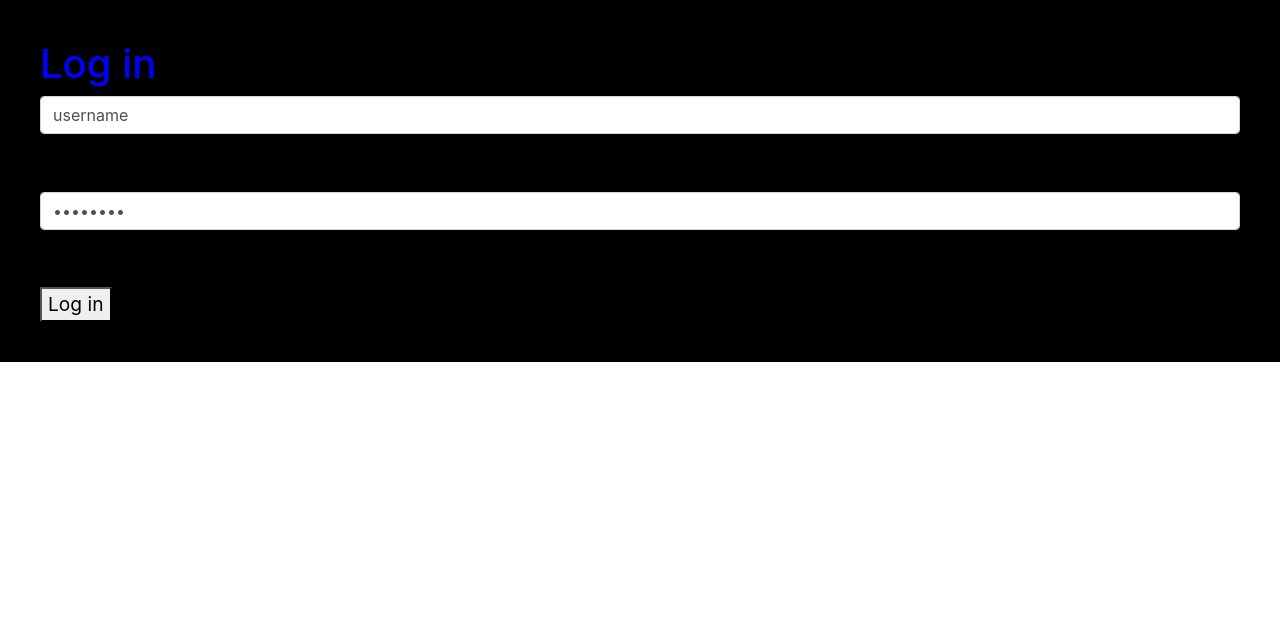
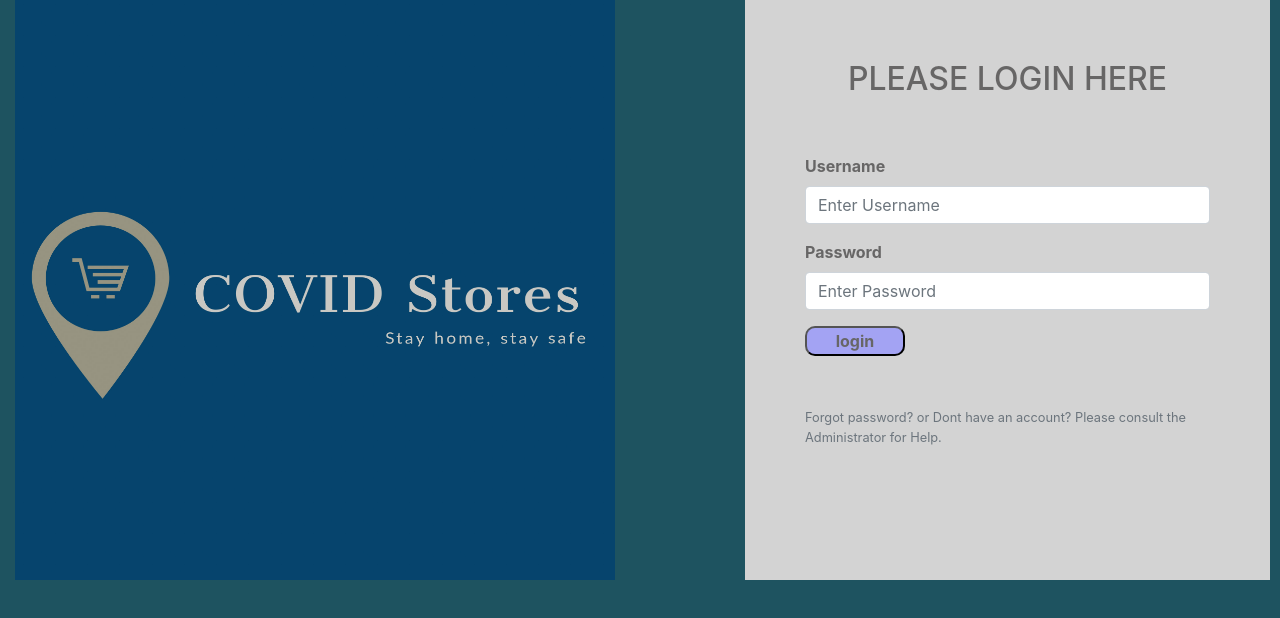
Before and after one commit to patricia-aringo/Covid-stores, a website: page views/login.html in a window 1280 px wide. Drawn offline with nearby package versions, Linux system fonts and the light colour scheme; files that its build step writes are made by us from their sources.

```diff
--- a/package.json
+++ b/package.json
@@ -18,6 +18,7 @@
   },
   "homepage": "https://github.com/patricia-aringo/Covid-stores#readme",
   "dependencies": {
+    "body-parser": "^1.19.0",
     "express": "^4.17.1",
     "nodemon": "^2.0.4",
     "path": "^0.12.7",
--- a/public/css/styles.css
+++ b/public/css/styles.css
@@ -1,6 +1,38 @@
-.sales{
-    background-color:black;
-    padding: 40px;
-    font-size: larger;
-    color: blue;
+.logo{
+    text-align: center;
+    width: 600px;
+    height: 580px;
 }
+
+#logBody{
+    background-color:rgb(30, 83, 96);
+}
+
+#login{
+    background-color: rgb(211, 211, 211);
+    font-family: inherit;
+    font-weight: bold;
+    padding: 60px;
+    color: rgb(103, 102, 102);
+}
+
+#logHead{
+    text-align: center;
+
+}
+
+#loginButton{
+    color: rgb(103, 102, 102);
+    background-color: rgb(163, 163, 243);
+    width: 100px;
+    height: 30px;
+    border-radius: 10px;
+    font-weight: bold;
+}
+
+
+/* Agent Registration */
+#agentReg{
+    font-weight: bold;
+    padding: 50px;
+}
--- a/routes/mainRoute.js
+++ /dev/null
@@ -1,2 +0,0 @@
-const express = require('express')
-const router = express.Router()
--- a/views/login.html
+++ b/views/login.html
@@ -5,19 +5,45 @@
     <meta name="viewport" content="width=device-width, initial-scale=1.0">
     <title>Log in</title>
     <link rel="stylesheet" href="https://stackpath.bootstrapcdn.com/bootstrap/4.5.0/css/bootstrap.min.css" integrity="sha384-9aIt2nRpC12Uk9gS9baDl411NQApFmC26EwAOH8WgZl5MYYxFfc+NcPb1dKGj7Sk" crossorigin="anonymous">
-    <link rel="stylesheet" href="../public/css/styles.css">
+    <link rel="stylesheet" href="/css/styles.css">
 
 </head>
-<body>
-    <div class="sales">
-        <h1>Log in</h1>
-        <form action="quotes" method="post">
-            <input type="text" class="form-control" value="username"><br></br>
-            <input type="password" class="form-control" name="pasword" value="password" placeholder="show password"><br></br>
-            <!-- <input type="submit" class="form-control" name="login" id="login" value="Log in" > -->
-            <button type="submit">Log in</button>
-         </form>
+<body id="logBody">
+    <div class="container-fluid">
+        <div class="form-row">
+            <div class="col-7">
+                <img src="/images/logo3.jpg" alt="" class="logo">
+            </div>
+            <div class="col-5" id="login">
+                <form action="/" class="login" id="loginForm" method="POST">
+                    <h2 id="logHead">PLEASE LOGIN HERE</h2>
+                    <br><br>
+                    <div class="form-group">
+                      <label for="username">Username</label>
+                      <input type="text" class="form-control" id="username"
+            name="username"
+                placeholder="Enter Username" required>
+                    </div>
+                    <div class="form-group">
+                      <label for="password">Password</label>
+                      <input type="password" class="form-control" id="password"
+            name="password"
+                placeholder="Enter Password" required>
+                    </div>
+                    <input type="submit" id="loginButton" value="login">
+                    <br><br><br>
+                    <small id="adminhelp" class="form-text text-muted">Forgot
+            password? or Dont have an account? Please consult the
+            Administrator for Help.</small>
+                  </form>
+            </div>
         </div>
+    </div>
+
+    <!-- <footer style="background-color: whitesmoke"><img src="/images/boda.png" alt=""> Covid Stores&copy;
+        2020
+    </footer> -->
+
+    <script src="/validation.js"></script>
 </body>
-<script src="login.js"></script>
 </html>
```
Also changed, not shown: app.js (+9 -6 lines), routes/mainRoutes.js (added, +23 -0 lines), views/agentRegistration.html (added, +46 -0 lines), views/register.html (deleted, +0 -23 lines), public/images/logo1.jpg (added), public/images/logo2.jpg (added), public/images/logo3.jpg (added).
